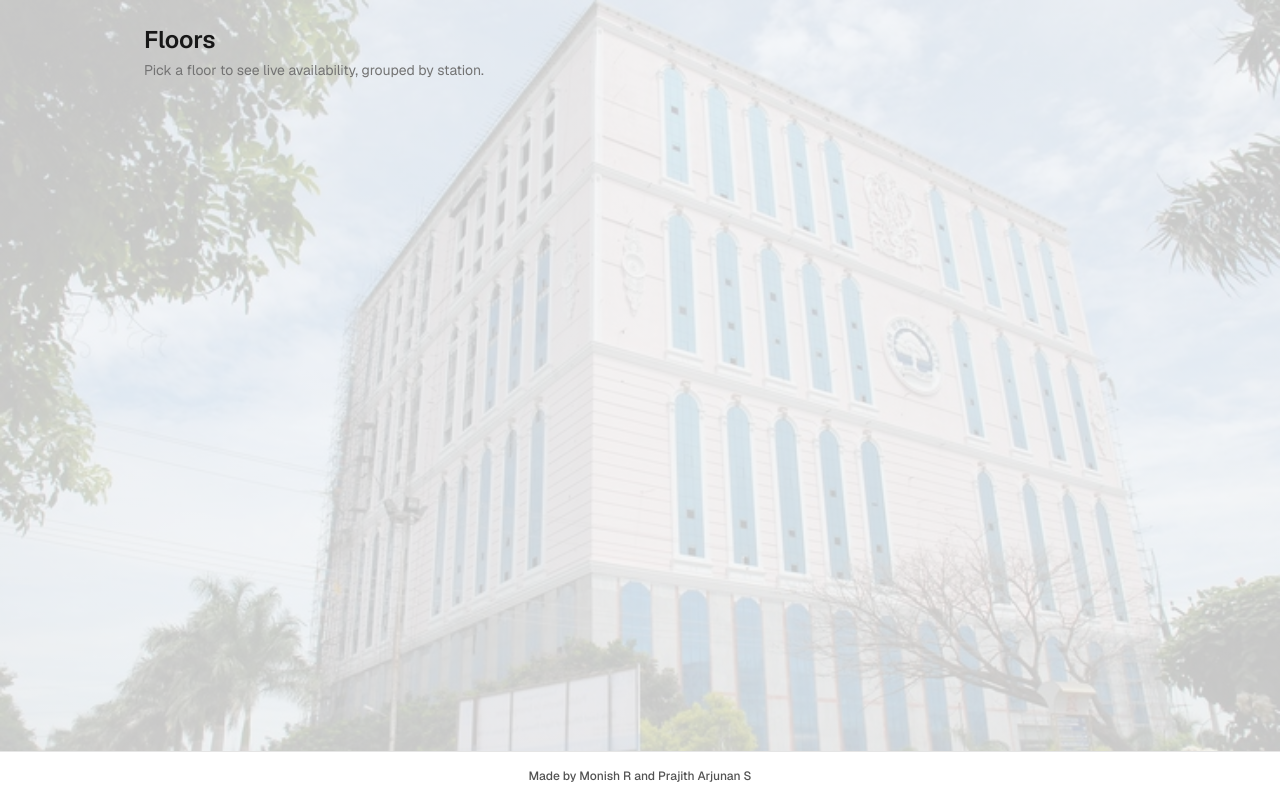
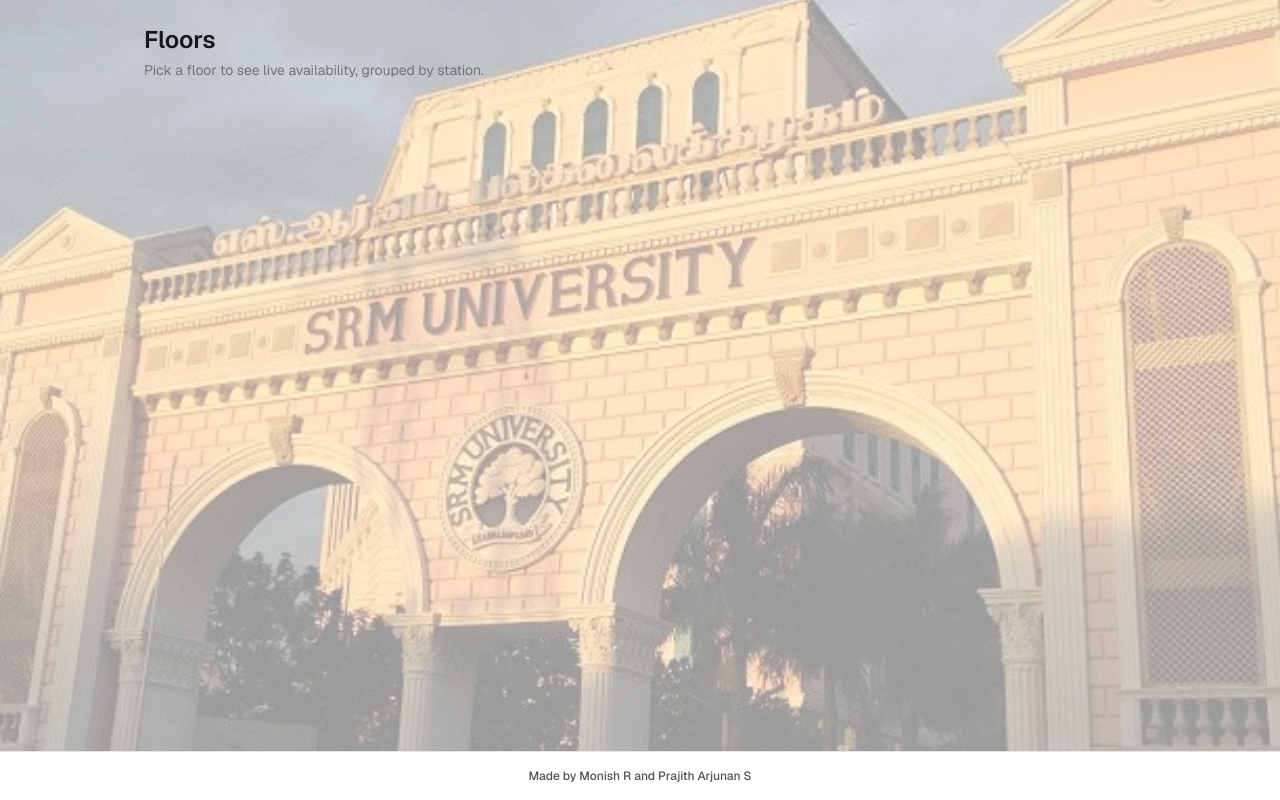
Before and after one commit to monish-732004/SmartQR, a Next.js app: page /floors in a window 1280 px wide. Built offline with nearby package versions, Linux system fonts and the light colour scheme; no server answers; the database is empty.

Commit message:
added  the background image

```diff
--- a/src/app/layout.tsx
+++ b/src/app/layout.tsx
@@ -26,7 +26,7 @@
       className={`${geistSans.variable} ${geistMono.variable} h-full antialiased`}
     >
       <body className="min-h-full flex flex-col text-neutral-900">
-        {/* Same photo as the login page, with a light wash so text and
+        {/* Post-login background (public/background.jpg), with a light wash so text and
             cards stay readable. Fixed layer (not background-attachment) so
             it also works on mobile browsers. */}
         <div
@@ -34,7 +34,7 @@
           className="fixed inset-0 -z-10 bg-cover bg-center"
           style={{
             backgroundImage:
-              "linear-gradient(rgba(255,255,255,0.78), rgba(255,255,255,0.78)), url(/ub.jpg)",
+              "linear-gradient(rgba(255,255,255,0.6), rgba(255,255,255,0.6)), url(/background.jpg)",
           }}
         />
         <NavBar />
--- a/src/proxy.ts
+++ b/src/proxy.ts
@@ -69,6 +69,6 @@
 
 export const config = {
   matcher: [
-    "/((?!_next/static|_next/image|favicon.ico|qr|logo.png|ub.jpg|api/webhooks).*)",
+    "/((?!_next/static|_next/image|favicon.ico|qr|logo.png|ub.jpg|background.jpg|api/webhooks).*)",
   ],
 };
```
